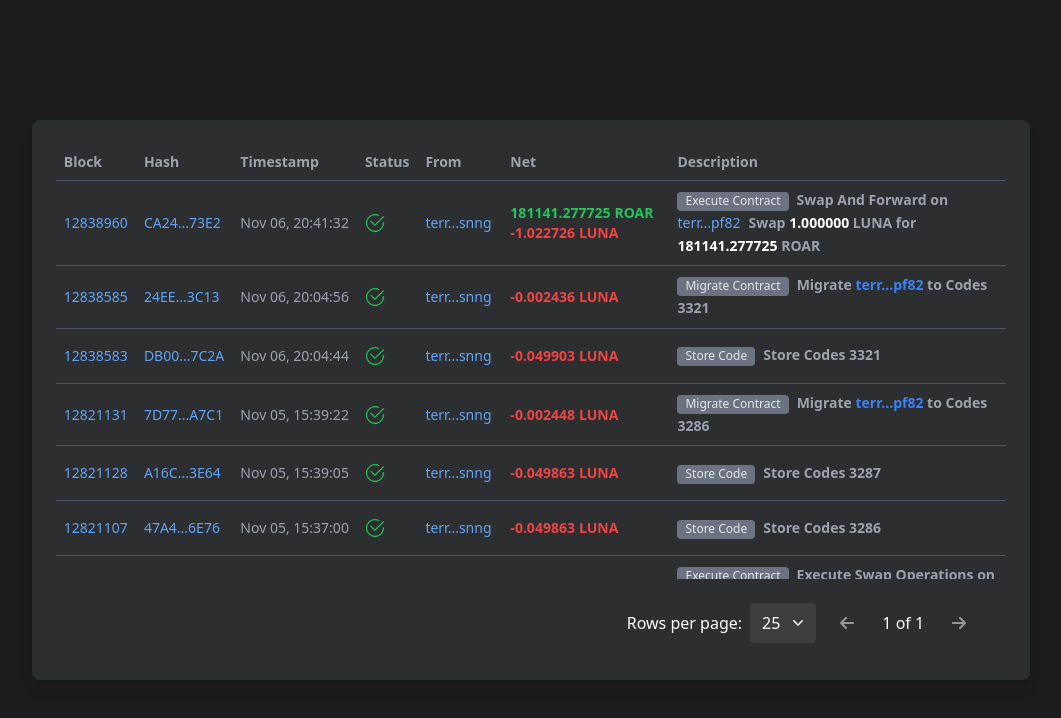
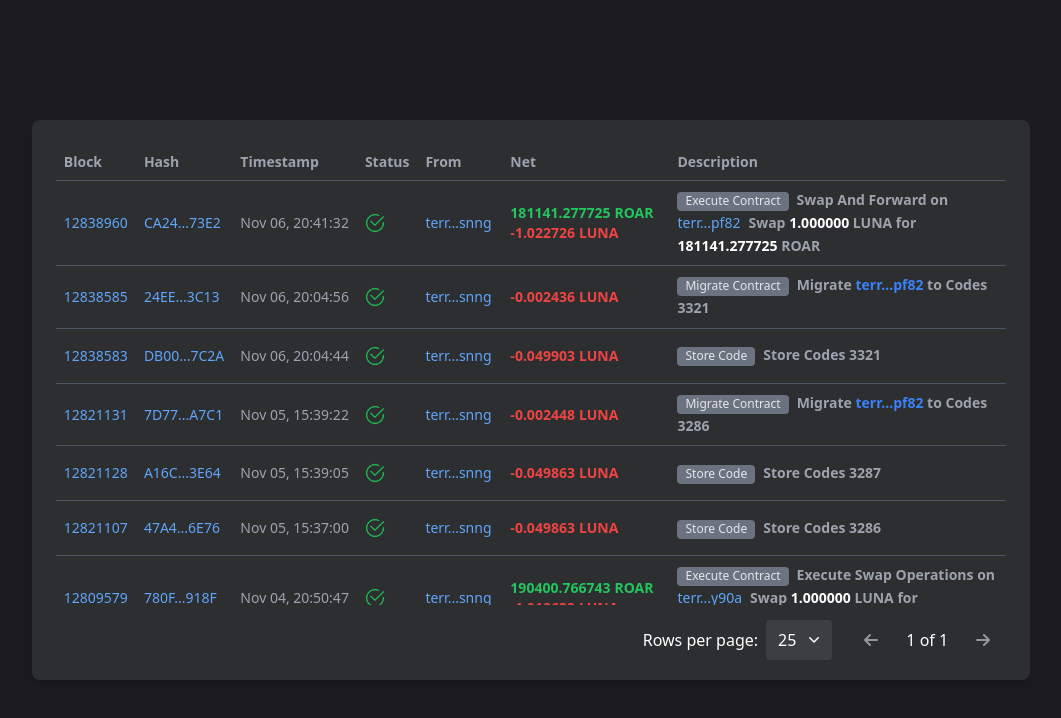
Before and after one commit to Sushant041/andromeda-component, a Next.js app: page / in a window 1280 px wide. Shown: the top 718 px of the page, without its empty margins (109-1170 px from the left). Built offline with nearby package versions, Linux system fonts and the light colour scheme.

Commit message:
Update page.tsx

```diff
--- a/app/page.tsx
+++ b/app/page.tsx
@@ -140,7 +140,7 @@ export default function Home() {
     // Join the words with a space to form the final string
     return words.join(" ");
   }
-  const getTextColor = (text) => {
+  const getTextColor = (text: string) => {
     // Check if the text contains '...' (shortened word)
     if (text.includes("...")) {
       return "text-blue-500"; // Blue for shortened words
@@ -162,9 +162,9 @@ export default function Home() {
     >
       <div
         style={{ backgroundColor: "#2d2e30" }}
-        className="text-white rounded-lg bg-gray-800 shadow-lg p-6 w-[78%] h-[70vh]"
+        className="text-white rounded-lg bg-gray-800 relative shadow-lg p-6 md:w-[78%] w-[90%] h-[70vh]"
       >
-        <div className="overflow-auto text-sm h-[85%]">
+        <div className="overflow-auto text-sm h-[90%] w-full">
           <table className="w-full table-auto">
             <thead>
               <tr className=" font-semibold text-gray-400">
@@ -323,10 +323,11 @@ export default function Home() {
           </table>
         </div>
         {/* Pagination and Rows per Page Controls in the Footer */}
-        <div className="flex w-[100%] justify-end items-center mt-4 py-2 pr-4">
-          <div className="flex justify-end gap-4 items-center rounded-b-lg px-4">
+
+        <div className="flex w-[90%] ml-[-10px] absolute md:bottom-1 md:right-4 bottom-[2px] md:justify-end justify-center items-center p-2">
+          <div className="flex w-[98%] overflow-auto p-2 whitespace-nowrap md:justify-end justify-center gap-4 items-center ">
             {/* Rows Per Page Selector */}
-            <div className="flex items-center gap-2">
+            <div className="flex whitespace-nowrap px-2 items-center gap-2">
               <span>Rows per page:</span>
 
               <DropdownMenu>
```
